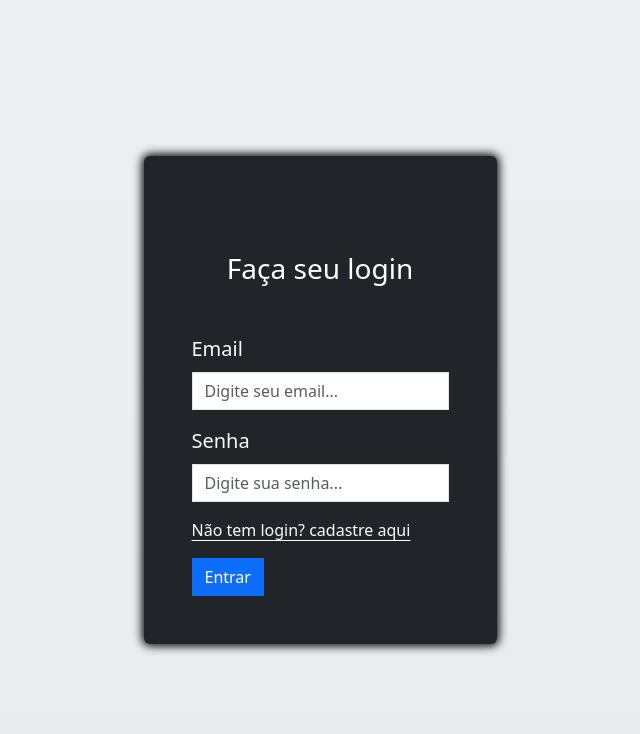
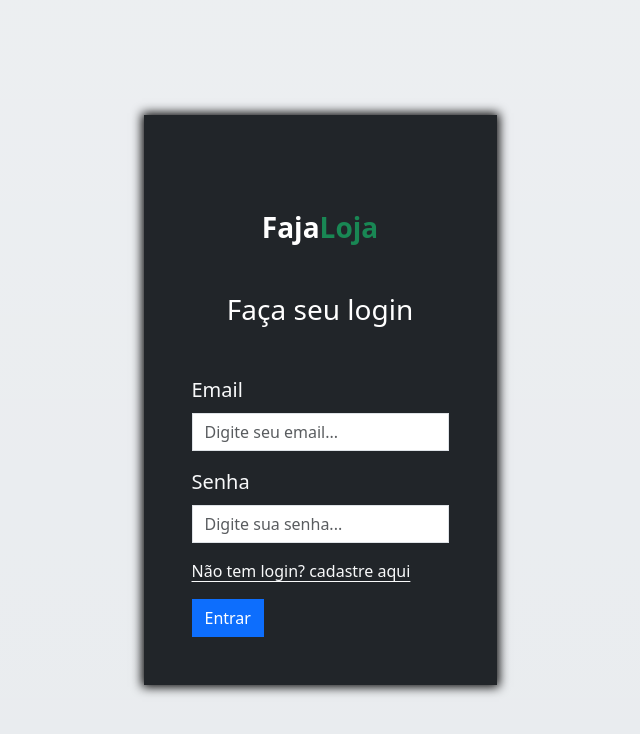
Before and after one commit to mathfajardo/frontend2-vuejs, a Vue app: page / in a window 1280 px wide. Shown: the top 734 px of the page, without its empty margins (320-960 px from the left). Built offline with nearby package versions, Linux system fonts and the light colour scheme.

Commit message:
aidcionadno titulo ao login

```diff
--- a/src/views/TelaLogin.vue
+++ b/src/views/TelaLogin.vue
@@ -45,7 +45,8 @@ async function login() {
 <template>
 
 <div class="login-container">
-  <div class="login bg-dark text-light rounded p-3 p-md-5 m-auto w-30 w-md-100 w-lg-50 w-xl-100">
+  <div class="login bg-dark text-light  p-3 p-md-5 m-auto w-30 w-md-100 w-lg-50 w-xl-100">
+  <h1 class="text-center text-white mt-3 mt-md-5 mb-4 mb-md-5 h3 h2-md fw-bold">Faja<span class="text-success">Loja</span></h1>
   <h1 class="text-center text-white mt-3 mt-md-5 mb-4 mb-md-5 h3 h2-md">Faça seu login</h1>
   <form @submit.prevent="login">
     <div class="mb-3">
@@ -88,4 +89,6 @@ async function login() {
 }
 
 
+
+
 </style>
```
